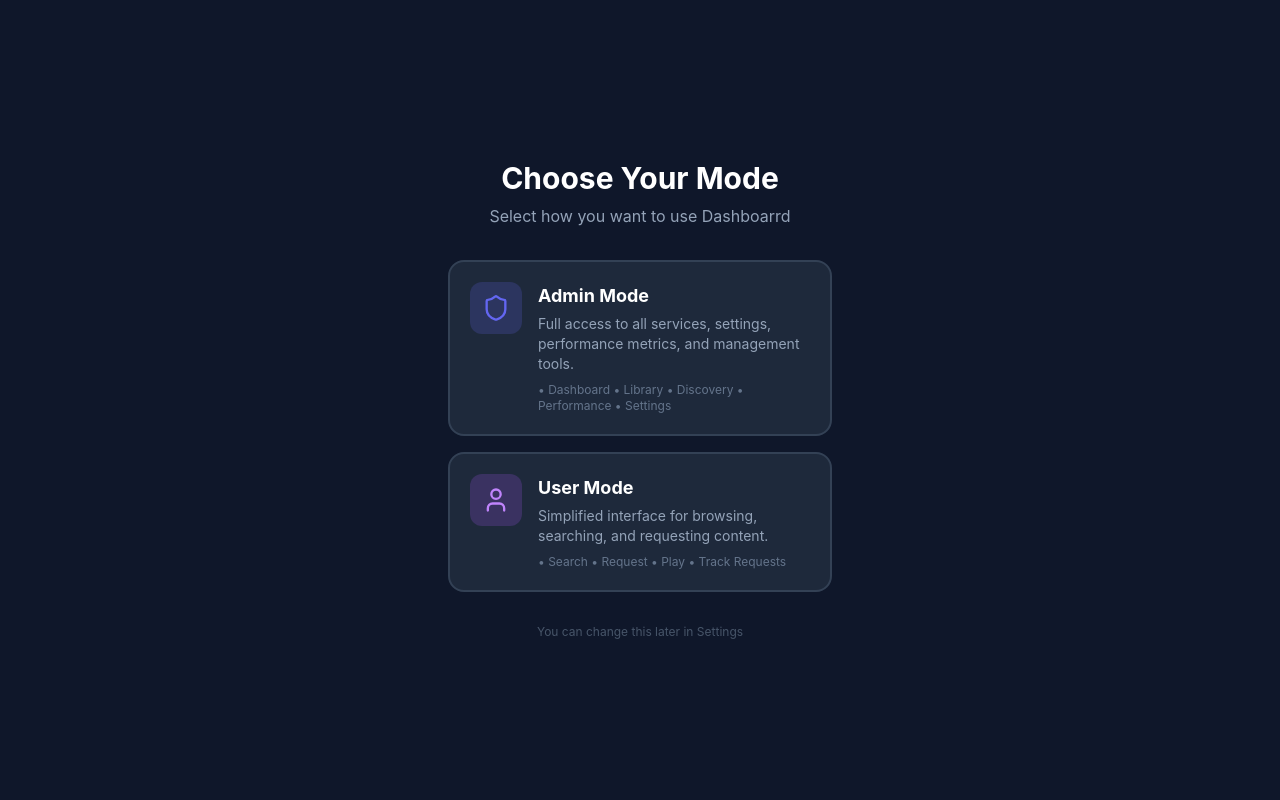
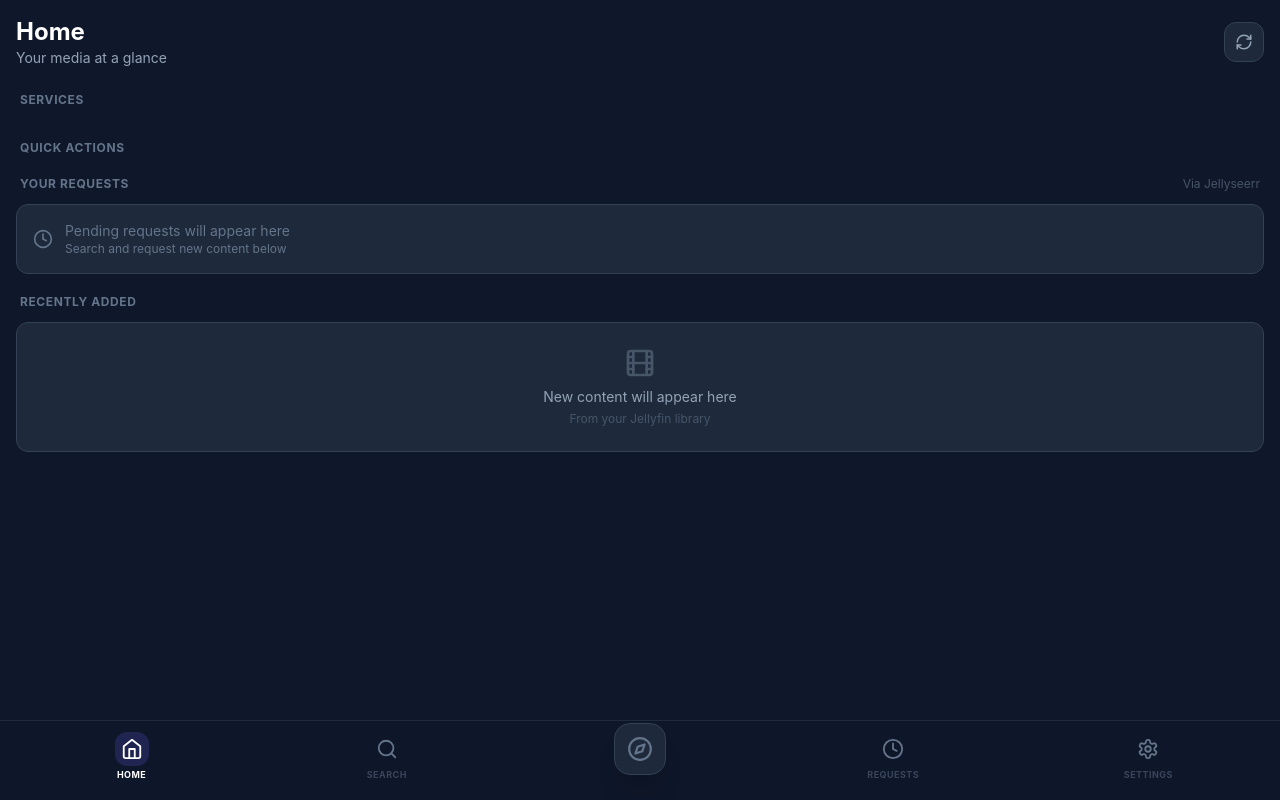
Before and after one commit to Misterobots/Dashboarrd_App, a React (Vite) app: page / in a window 1280 px wide. Both pictures are taken after a click on the button "Get Started". Built offline with nearby package versions, Linux system fonts and the light colour scheme.

Commit message:
feature expansion

```diff
--- a/App.tsx
+++ b/App.tsx
@@ -1,22 +1,24 @@
 import React, { useState, useEffect } from 'react';
-import { LayoutDashboard, Film, Compass, Settings as SettingsIcon, Loader2, Rocket, ArrowRight, CheckCircle2, Gauge, Shield, User } from 'lucide-react';
+import { LayoutDashboard, Film, Compass, Settings as SettingsIcon, Loader2, Rocket, ArrowRight, CheckCircle2, Gauge, Home, Search, Clock } from 'lucide-react';
 import Dashboard from './components/Dashboard';
 import MediaCard from './components/MediaCard';
 import Discovery from './components/Discovery';
-import ActivityQueue from './components/ActivityQueue';
 import Performance from './components/Performance';
 import MediaDetails from './components/MediaDetails';
 import Settings from './components/Settings';
-import UserApp from './components/UserApp';
+import UserHome from './components/user/UserHome';
+import UniversalSearch from './components/user/UniversalSearch';
+import UserRequests from './components/user/UserRequests';
 import { api } from './services/api';
-import { MediaType, MediaItem, AppMode } from './types';
+import { MediaType, MediaItem } from './types';
 import { Haptics, ImpactStyle } from '@capacitor/haptics';
 import { Capacitor } from '@capacitor/core';
 
-type Tab = 'dashboard' | 'library' | 'discovery' | 'performance' | 'settings';
+// User tabs + Admin tabs when unlocked
+type Tab = 'home' | 'search' | 'requests' | 'dashboard' | 'library' | 'discovery' | 'performance' | 'settings';
 
 function App() {
-  const [activeTab, setActiveTab] = useState<Tab>('dashboard');
+  const [activeTab, setActiveTab] = useState<Tab>('home');
   const [selectedMedia, setSelectedMedia] = useState<MediaItem | null>(null);
   const [mediaItems, setMediaItems] = useState<MediaItem[]>([]);
   const [isLoadingLibrary, setIsLoadingLibrary] = useState(false);
@@ -24,21 +26,18 @@ function App() {
   const [toast, setToast] = useState<{ message: string; type: 'success' | 'error' } | null>(null);
   const [showOnboarding, setShowOnboarding] = useState(false);
 
-  // Mode state
-  const [appMode, setAppMode] = useState<AppMode | null>(null);
-  const [showModeSelection, setShowModeSelection] = useState(false);
+  // Admin mode toggle
+  const [adminModeEnabled, setAdminModeEnabled] = useState(false);
 
   useEffect(() => {
     const config = localStorage.getItem('dashboarrd_config');
     if (config) {
       const parsed = JSON.parse(config);
-      if (parsed.appMode) {
-        setAppMode(parsed.appMode);
-      } else if (!parsed.onboarded) {
+      if (parsed.adminModeEnabled) {
+        setAdminModeEnabled(true);
+      }
+      if (!parsed.onboarded) {
         setShowOnboarding(true);
-      } else {
-        // Existing user without mode - show selection
-        setShowModeSelection(true);
       }
     } else {
       setShowOnboarding(true);
@@ -57,24 +56,24 @@ function App() {
     setActiveTab(tab);
   };
 
-  const handleModeSelect = async (mode: AppMode) => {
+  const toggleAdminMode = async () => {
     if (Capacitor.isNativePlatform()) {
       await Haptics.impact({ style: ImpactStyle.Heavy });
     }
 
-    // Save mode to config
+    const newAdminState = !adminModeEnabled;
+    setAdminModeEnabled(newAdminState);
+
+    // Save to config
     const saved = localStorage.getItem('dashboarrd_config');
     const config = saved ? JSON.parse(saved) : { onboarded: true };
-    config.appMode = mode;
+    config.adminModeEnabled = newAdminState;
     localStorage.setItem('dashboarrd_config', JSON.stringify(config));
 
-    setAppMode(mode);
-    setShowModeSelection(false);
-    setShowOnboarding(false);
-  };
-
-  const handleModeSwitch = () => {
-    setShowModeSelection(true);
+    // If disabling admin mode and on admin-only tab, switch to home
+    if (!newAdminState && ['dashboard', 'library', 'performance'].includes(activeTab)) {
+      setActiveTab('home');
+    }
   };
 
   const completeOnboarding = () => {
@@ -83,7 +82,6 @@ function App() {
     config.onboarded = true;
     localStorage.setItem('dashboarrd_config', JSON.stringify(config));
     setShowOnboarding(false);
-    setShowModeSelection(true);
   };
 
   const fetchLibrary = async () => {
@@ -103,70 +101,10 @@ function App() {
   };
 
   useEffect(() => {
-    if (activeTab === 'library' && appMode === 'admin') {
+    if (activeTab === 'library') {
       fetchLibrary();
     }
-  }, [activeTab, appMode]);
-
-  // Mode Selection Screen
-  if (showModeSelection) {
-    return (
-      <div className="flex flex-col min-h-screen bg-helm-900 items-center justify-center p-6">
-        <div className="text-center mb-8">
-          <h1 className="text-3xl font-bold text-white mb-2">Choose Your Mode</h1>
-          <p className="text-helm-400">Select how you want to use Dashboarrd</p>
-        </div>
-
-        <div className="w-full max-w-sm space-y-4">
-          {/* Admin Mode */}
-          <button
-            onClick={() => handleModeSelect('admin')}
-            className="w-full bg-helm-800 border-2 border-helm-700 hover:border-helm-accent rounded-2xl p-5 text-left transition-all active:scale-[0.98]"
-          >
-            <div className="flex items-start gap-4">
-              <div className="p-3 bg-helm-accent/20 rounded-xl">
-                <Shield size={28} className="text-helm-accent" />
-              </div>
-              <div className="flex-1">
-                <h3 className="text-lg font-bold text-white">Admin Mode</h3>
-                <p className="text-sm text-helm-400 mt-1">
-                  Full access to all services, settings, performance metrics, and management tools.
-                </p>
-                <p className="text-xs text-helm-500 mt-2">
-                  • Dashboard • Library • Discovery • Performance • Settings
-                </p>
-              </div>
-            </div>
-          </button>
-
-          {/* User Mode */}
-          <button
-            onClick={() => handleModeSelect('user')}
-            className="w-full bg-helm-800 border-2 border-helm-700 hover:border-purple-500 rounded-2xl p-5 text-left transition-all active:scale-[0.98]"
-          >
-            <div className="flex items-start gap-4">
-              <div className="p-3 bg-purple-500/20 rounded-xl">
-                <User size={28} className="text-purple-400" />
-              </div>
-              <div className="flex-1">
-                <h3 className="text-lg font-bold text-white">User Mode</h3>
-                <p className="text-sm text-helm-400 mt-1">
-                  Simplified interface for browsing, searching, and requesting content.
-                </p>
-                <p className="text-xs text-helm-500 mt-2">
-                  • Search • Request • Play • Track Requests
-                </p>
-              </div>
-            </div>
-          </button>
-        </div>
-
-        <p className="text-xs text-helm-600 mt-8">
-          You can change this later in Settings
-        </p>
-      </div>
-    );
-  }
+  }, [activeTab]);
 
   // Onboarding
   if (showOnboarding) {
@@ -185,20 +123,21 @@ function App() {
     );
   }
 
-  // User Mode - render UserApp
-  if (appMode === 'user') {
-    return <UserApp onModeSwitch={handleModeSwitch} />;
-  }
-
-  // Admin Mode - original app
   const renderContent = () => {
     if (selectedMedia) {
       return <MediaDetails item={selectedMedia} onBack={() => setSelectedMedia(null)} />;
     }
 
     switch (activeTab) {
-      case 'dashboard': return <Dashboard />;
+      // User tabs
+      case 'home': return <UserHome />;
+      case 'search': return <UniversalSearch />;
+      case 'requests': return <UserRequests />;
+
+      // Admin tabs (only visible when adminModeEnabled)
+      case 'dashboard': return adminModeEnabled ? <Dashboard /> : <UserHome />;
       case 'library':
+        if (!adminModeEnabled) return <UserHome />;
         return (
           <div className="h-full flex flex-col p-4 pb-24">
             <div className="flex items-center justify-between mb-6">
@@ -236,18 +175,23 @@ function App() {
           </div>
         );
       case 'discovery': return <Discovery />;
-      case 'performance': return <Performance />;
-      case 'settings': return <Settings onModeSwitch={handleModeSwitch} isUserMode={false} />;
-      default: return <Dashboard />;
+      case 'performance': return adminModeEnabled ? <Performance /> : <UserHome />;
+      case 'settings': return <Settings onAdminToggle={toggleAdminMode} adminEnabled={adminModeEnabled} />;
+      default: return <UserHome />;
     }
   };
 
-  const NavButton: React.FC<{ active: boolean, onClick: () => void, icon: React.ReactNode, label: string }> = ({ active, onClick, icon, label }) => (
-    <button onClick={onClick} className={`flex flex-col items-center justify-center w-16 gap-1 transition-colors pb-2 ${active ? 'text-white' : 'text-helm-500'}`}>
-      <div className={`p-1 rounded-lg transition-colors ${active ? 'bg-helm-accent/20' : ''}`}>{icon}</div>
-      <span className={`text-[10px] font-bold uppercase tracking-wider ${active ? 'opacity-100' : 'opacity-50'}`}>{label}</span>
-    </button>
-  );
+  const NavButton: React.FC<{ active: boolean, onClick: () => void, icon: React.ReactNode, label: string, isAdmin?: boolean }> =
+    ({ active, onClick, icon, label, isAdmin }) => (
+      <button onClick={onClick} className={`flex flex-col items-center justify-center w-14 gap-0.5 transition-colors pb-2 ${active ? 'text-white' : 'text-helm-500'}`}>
+        <div className={`p-1.5 rounded-xl transition-colors ${active ? (isAdmin ? 'bg-orange-500/20' : 'bg-helm-accent/20') : ''}`}>
+          {icon}
+        </div>
+        <span className={`text-[9px] font-bold uppercase tracking-wider ${active ? 'opacity-100' : 'opacity-50'} ${isAdmin ? 'text-orange-400' : ''}`}>
+          {label}
+        </span>
+      </button>
+    );
 
   return (
     <div className="flex flex-col h-full w-full bg-helm-900 overflow-hidden relative">
@@ -261,21 +205,33 @@ function App() {
       <main className="flex-1 overflow-hidden">{renderContent()}</main>
 
       {!selectedMedia && (
-        <div className="fixed bottom-0 left-0 right-0 bg-helm-900/90 backdrop-blur-xl border-t border-helm-700/50 flex items-center justify-around z-50 px-2 pb-safe h-[calc(5rem+env(safe-area-inset-bottom))]">
-          <NavButton active={activeTab === 'dashboard'} onClick={() => handleTabChange('dashboard')} icon={<LayoutDashboard size={24} />} label="Home" />
-          <NavButton active={activeTab === 'library'} onClick={() => handleTabChange('library')} icon={<Film size={24} />} label="Library" />
+        <div className="fixed bottom-0 left-0 right-0 bg-helm-900/95 backdrop-blur-xl border-t border-helm-700/50 flex items-center justify-around z-50 px-1 pb-safe h-[calc(5rem+env(safe-area-inset-bottom))]">
+          {/* User tabs - always visible */}
+          <NavButton active={activeTab === 'home'} onClick={() => handleTabChange('home')} icon={<Home size={22} />} label="Home" />
+          <NavButton active={activeTab === 'search'} onClick={() => handleTabChange('search')} icon={<Search size={22} />} label="Search" />
+
+          {/* Discovery - center button */}
           <div className="relative">
             <button
               onClick={() => handleTabChange('discovery')}
               className={`flex flex-col items-center justify-center gap-1 transition-all pb-2 group -translate-y-2 ${activeTab === 'discovery' ? 'text-white' : 'text-helm-500'}`}
             >
-              <div className={`p-4 rounded-2xl shadow-xl transition-all transform group-active:scale-90 ${activeTab === 'discovery' ? 'bg-helm-accent scale-110' : 'bg-helm-800 border border-helm-700'}`}>
-                <Compass size={28} />
+              <div className={`p-3 rounded-2xl shadow-xl transition-all transform group-active:scale-90 ${activeTab === 'discovery' ? 'bg-helm-accent scale-110' : 'bg-helm-800 border border-helm-700'}`}>
+                <Compass size={26} />
               </div>
             </button>
           </div>
-          <NavButton active={activeTab === 'performance'} onClick={() => handleTabChange('performance')} icon={<Gauge size={24} />} label="Stats" />
-          <NavButton active={activeTab === 'settings'} onClick={() => handleTabChange('settings')} icon={<SettingsIcon size={24} />} label="Setup" />
+
+          <NavButton active={activeTab === 'requests'} onClick={() => handleTabChange('requests')} icon={<Clock size={22} />} label="Requests" />
+
+          {/* Admin tabs - only when enabled */}
+          {adminModeEnabled && (
+            <>
+              <NavButton active={activeTab === 'dashboard'} onClick={() => handleTabChange('dashboard')} icon={<LayoutDashboard size={20} />} label="Admin" isAdmin />
+            </>
+          )}
+
+          <NavButton active={activeTab === 'settings'} onClick={() => handleTabChange('settings')} icon={<SettingsIcon size={22} />} label="Settings" />
         </div>
       )}
     </div>
--- a/components/Settings.tsx
+++ b/components/Settings.tsx
@@ -16,11 +16,11 @@ interface ServiceConfig {
 }
 
 interface SettingsProps {
-    onModeSwitch?: () => void;
-    isUserMode?: boolean;
+    onAdminToggle?: () => void;
+    adminEnabled?: boolean;
 }
 
-const Settings: React.FC<SettingsProps> = ({ onModeSwitch, isUserMode = false }) => {
+const Settings: React.FC<SettingsProps> = ({ onAdminToggle, adminEnabled = false }) => {
     const [config, setConfig] = useState<AppConfig>({
         onboarded: true,
         radarr: { url: '', apiKey: '', enabled: false },
@@ -127,8 +127,8 @@ const Settings: React.FC<SettingsProps> = ({ onModeSwitch, isUserMode = false })
                     onClick={() => testAndSave(key)}
                     disabled={testStatus[key] === 'testing'}
                     className={`w-full p-3 rounded-lg flex items-center justify-center gap-2 font-bold text-sm transition-colors disabled:opacity-50 ${testStatus[key] === 'success' ? 'bg-emerald-600 text-white' :
-                            testStatus[key] === 'error' ? 'bg-red-600 text-white' :
-                                'bg-helm-accent text-white'
+                        testStatus[key] === 'error' ? 'bg-red-600 text-white' :
+                            'bg-helm-accent text-white'
                         }`}
                 >
                     <Save size={16} />
@@ -190,19 +190,19 @@ const Settings: React.FC<SettingsProps> = ({ onModeSwitch, isUserMode = false })
                     <Trash2 size={14} /> Clear All Settings
                 </button>
 
-                {onModeSwitch && (
+                {onAdminToggle && (
                     <button
-                        onClick={onModeSwitch}
-                        className="w-full mt-3 flex items-center justify-center gap-2 p-3 bg-helm-accent/10 border border-helm-accent/20 rounded-xl text-xs font-medium text-helm-accent hover:bg-helm-accent/20 transition-colors"
+                        onClick={onAdminToggle}
+                        className={`w-full mt-3 flex items-center justify-center gap-2 p-3 rounded-xl text-xs font-medium transition-colors ${adminEnabled ? 'bg-orange-500/10 border border-orange-500/20 text-orange-400 hover:bg-orange-500/20' : 'bg-helm-accent/10 border border-helm-accent/20 text-helm-accent hover:bg-helm-accent/20'}`}
                     >
-                        {isUserMode ? <Shield size={14} /> : <User size={14} />}
-                        Switch to {isUserMode ? 'Admin' : 'User'} Mode
+                        {adminEnabled ? <User size={14} /> : <Shield size={14} />}
+                        {adminEnabled ? 'Disable Admin Mode' : 'Enable Admin Mode'}
                     </button>
                 )}
 
                 <div className="text-center py-6">
                     <p className="text-xs text-helm-600">Dashboarrd Mobile v{APP_VERSION}</p>
-                    <p className="text-[10px] text-helm-700 mt-1">{isUserMode ? 'User Mode' : 'Admin Mode'}</p>
+                    {adminEnabled && <p className="text-[10px] text-orange-400 mt-1">Admin Mode Enabled</p>}
                 </div>
             </div>
         </div>
--- a/components/UserApp.tsx
+++ /dev/null
@@ -1,88 +0,0 @@
-import React, { useState, useEffect } from 'react';
-import { Home, Search, Clock, Settings as SettingsIcon } from 'lucide-react';
-import UserHome from './user/UserHome';
-import UniversalSearch from './user/UniversalSearch';
-import UserRequests from './user/UserRequests';
-import Settings from './Settings';
-import { Haptics, ImpactStyle } from '@capacitor/haptics';
-import { Capacitor } from '@capacitor/core';
-
-type UserTab = 'home' | 'search' | 'requests' | 'settings';
-
-interface UserAppProps {
-    onModeSwitch: () => void;
-}
-
-const UserApp: React.FC<UserAppProps> = ({ onModeSwitch }) => {
-    const [activeTab, setActiveTab] = useState<UserTab>('home');
-
-    const handleTabChange = async (tab: UserTab) => {
-        if (Capacitor.isNativePlatform()) {
-            await Haptics.impact({ style: ImpactStyle.Light });
-        }
-        setActiveTab(tab);
-    };
-
-    const renderContent = () => {
-        switch (activeTab) {
-            case 'home': return <UserHome />;
-            case 'search': return <UniversalSearch />;
-            case 'requests': return <UserRequests />;
-            case 'settings': return <Settings onModeSwitch={onModeSwitch} isUserMode={true} />;
-            default: return <UserHome />;
-        }
-    };
-
-    const NavButton: React.FC<{ active: boolean, onClick: () => void, icon: React.ReactNode, label: string }> =
-        ({ active, onClick, icon, label }) => (
-            <button
-                onClick={onClick}
-                className={`flex flex-col items-center justify-center w-16 gap-1 transition-colors pb-2 ${active ? 'text-white' : 'text-helm-500'}`}
-            >
-                <div className={`p-1.5 rounded-xl transition-colors ${active ? 'bg-helm-accent/20' : ''}`}>
-                    {icon}
-                </div>
-                <span className={`text-[10px] font-bold uppercase tracking-wider ${active ? 'opacity-100' : 'opacity-50'}`}>
-                    {label}
-                </span>
-            </button>
-        );
-
-    return (
-        <div className="flex flex-col h-full w-full bg-helm-900 overflow-hidden relative">
-            <main className="flex-1 overflow-hidden">
-                {renderContent()}
-            </main>
-
-            {/* User Navigation */}
-            <div className="fixed bottom-0 left-0 right-0 bg-helm-900/90 backdrop-blur-xl border-t border-helm-700/50 flex items-center justify-around z-50 px-4 pb-safe h-[calc(5rem+env(safe-area-inset-bottom))]">
-                <NavButton
-                    active={activeTab === 'home'}
-                    onClick={() => handleTabChange('home')}
-                    icon={<Home size={22} />}
-                    label="Home"
-                />
-                <NavButton
-                    active={activeTab === 'search'}
-                    onClick={() => handleTabChange('search')}
-                    icon={<Search size={22} />}
-                    label="Search"
-                />
-                <NavButton
-                    active={activeTab === 'requests'}
-                    onClick={() => handleTabChange('requests')}
-                    icon={<Clock size={22} />}
-                    label="Requests"
-                />
-                <NavButton
-                    active={activeTab === 'settings'}
-                    onClick={() => handleTabChange('settings')}
-                    icon={<SettingsIcon size={22} />}
-                    label="Settings"
-                />
-            </div>
-        </div>
-    );
-};
-
-export default UserApp;
```
